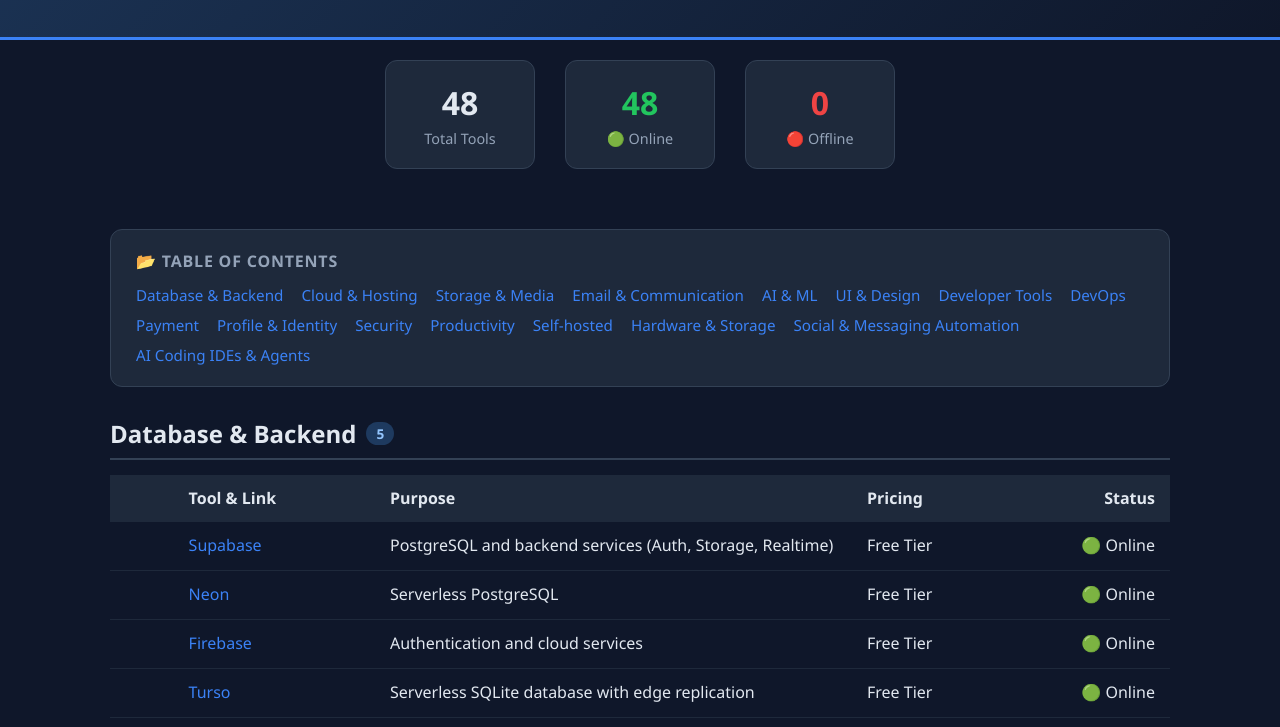
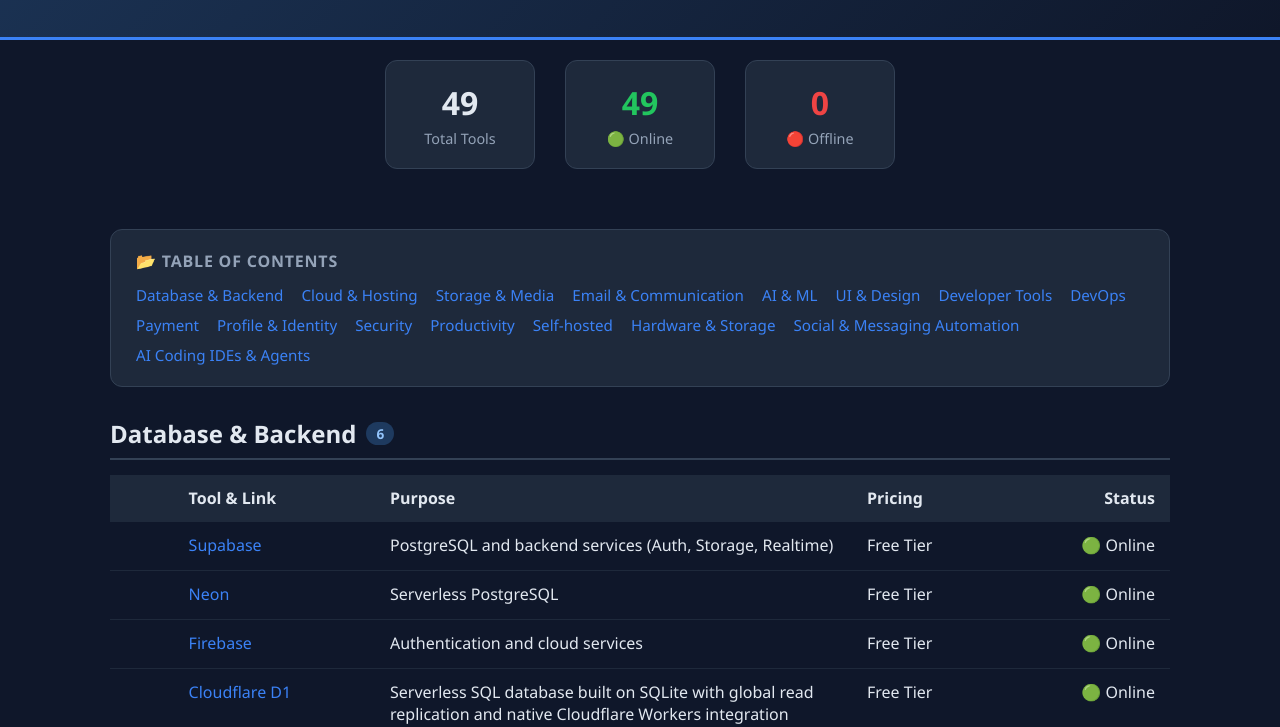
Before and after one commit to dungnh999/awesome-free-dev-tools, a website: page docs/index.html in a window 1280 px wide. Shown: the part 452-1179 px from the top of the page. Drawn offline with Linux system fonts and the light colour scheme.

Commit message:
chore: auto update tool status

```diff
--- a/docs/index.html
+++ b/docs/index.html
@@ -64,8 +64,8 @@
     </div>
   </div>
   <div class="stats">
-    <div class="stat-card"><div class="number">48</div><div class="label">Total Tools</div></div>
-    <div class="stat-card live"><div class="number">48</div><div class="label">🟢 Online</div></div>
+    <div class="stat-card"><div class="number">49</div><div class="label">Total Tools</div></div>
+    <div class="stat-card live"><div class="number">49</div><div class="label">🟢 Online</div></div>
     <div class="stat-card dead"><div class="number">0</div><div class="label">🔴 Offline</div></div>
   </div>
   <div class="container">
@@ -91,7 +91,7 @@
       </ul>
     </nav>
       <section class="category">
-        <h2 id="database-backend">Database &amp; Backend <span class="count">5</span></h2>
+        <h2 id="database-backend">Database &amp; Backend <span class="count">6</span></h2>
         <table>
           <colgroup>
             <col class="col-logo">
@@ -122,6 +122,13 @@
             <td class="logo-cell"><img class="logo" src="https://www.google.com/s2/favicons?domain=firebase.google.com&amp;sz=64" alt="" width="24" height="24" loading="lazy" onerror="this.style.visibility='hidden'"></td>
             <td><a href="https://firebase.google.com" target="_blank" rel="noopener noreferrer">Firebase</a></td>
             <td>Authentication and cloud services</td>
+            <td>Free Tier</td>
+            <td class="status">🟢 Online</td>
+          </tr>
+          <tr>
+            <td class="logo-cell"><img class="logo" src="https://www.google.com/s2/favicons?domain=developers.cloudflare.com&amp;sz=64" alt="" width="24" height="24" loading="lazy" onerror="this.style.visibility='hidden'"></td>
+            <td><a href="https://developers.cloudflare.com/d1/" target="_blank" rel="noopener noreferrer">Cloudflare D1</a></td>
+            <td>Serverless SQL database built on SQLite with global read replication and native Cloudflare Workers integration</td>
             <td>Free Tier</td>
             <td class="status">🟢 Online</td>
           </tr>
@@ -701,7 +708,7 @@
   </div>
   <div class="footer">
     <p>Made with 💜 by the Awesome Free Dev Tools community</p>
-    <p>🕐 Last updated: 10/7/2026, 2:27:58 PM (GMT+7)</p>
+    <p>🕐 Last updated: 10/7/2026, 2:37:19 PM (GMT+7)</p>
   </div>
 </body>
 </html>
```
Also changed, not shown: README.md.
